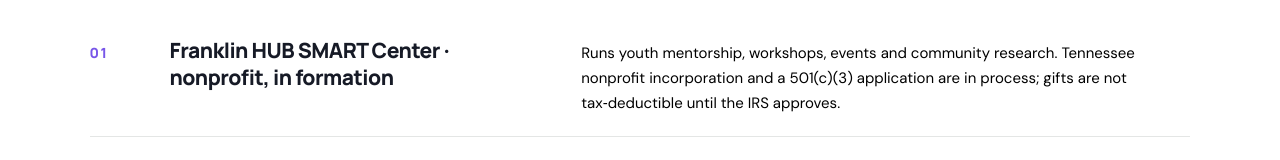
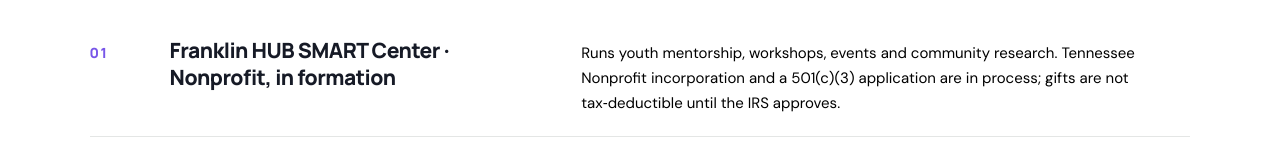
Before and after one commit to Franklin-Research-Hub/franklin-hub-smart-center, a plain HTML site: page about.html in a window 1280 px wide. Shown: the part 3271-3431 px from the top of the page. Drawn offline with Linux system fonts and the light colour scheme; animation ran at ten frames a second.

Commit message:
Capitalize Nonprofit
Co-Authored-By: Claude Opus 5.5 <noreply@anthropic.com>
Claude-Session: https://claude.ai/code/session_011xJcbUFwYahsPp2puQacPQ

```diff
--- a/about.html
+++ b/about.html
@@ -859,7 +859,7 @@ p,li,.ab-d,.pl-disc p{text-wrap:pretty}
 <div class="ab-row"><b>02</b><h3>Advisory council · forming now</h3><div class="ab-d">Seats for education, research, industry, and a parent and youth voice. <a class="ab-more" style="margin-left:0" href="join#interest-form">Express interest →</a></div></div>
 </div></section>
 <section class="ab-sec" id="structure"><div class="ab-label">HOW WE&rsquo;RE ORGANIZED</div><h2>Two parts, <span>one mission.</span></h2><p class="fh-intro">The center operates virtually and runs in&#8209;person programs at partner&#8209;hosted sites until it has its own&nbsp;location.</p><div class="ab-list">
-<div class="ab-row"><b>01</b><h3>Franklin HUB SMART&nbsp;Center&nbsp;· nonprofit, in&nbsp;formation</h3><div class="ab-d">Runs youth mentorship, workshops, events and community research. Tennessee nonprofit incorporation and a 501(c)(3) application are in process; gifts are not tax&#8209;deductible until the IRS&nbsp;approves.</div></div>
+<div class="ab-row"><b>01</b><h3>Franklin HUB SMART&nbsp;Center&nbsp;· Nonprofit, in&nbsp;formation</h3><div class="ab-d">Runs youth mentorship, workshops, events and community research. Tennessee Nonprofit incorporation and a 501(c)(3) application are in process; gifts are not tax&#8209;deductible until the IRS&nbsp;approves.</div></div>
 <div class="ab-row"><b>02</b><h3>FRANKLIN HUB SMART Center&nbsp;LLC&nbsp;· operating&nbsp;company</h3><div class="ab-d">Operates the hub today and provides paid services: consulting, research and data contracts, and the NWGS&nbsp;Grid&#8482; and GridAI&#8482; tools. Sponsorships are made by written agreement and&nbsp;invoice.</div></div>
 <div class="ab-row"><b>03</b><h3>How the two work together</h3><div class="ab-d">Any agreement between them is in writing, at fair market value and approved by independent board members. Money and records are kept separate. Founding titles are honorary and carry no&nbsp;ownership.</div></div>
 </div></section>
```
Also changed, not shown: partnerships.html (+1 -1 lines).
